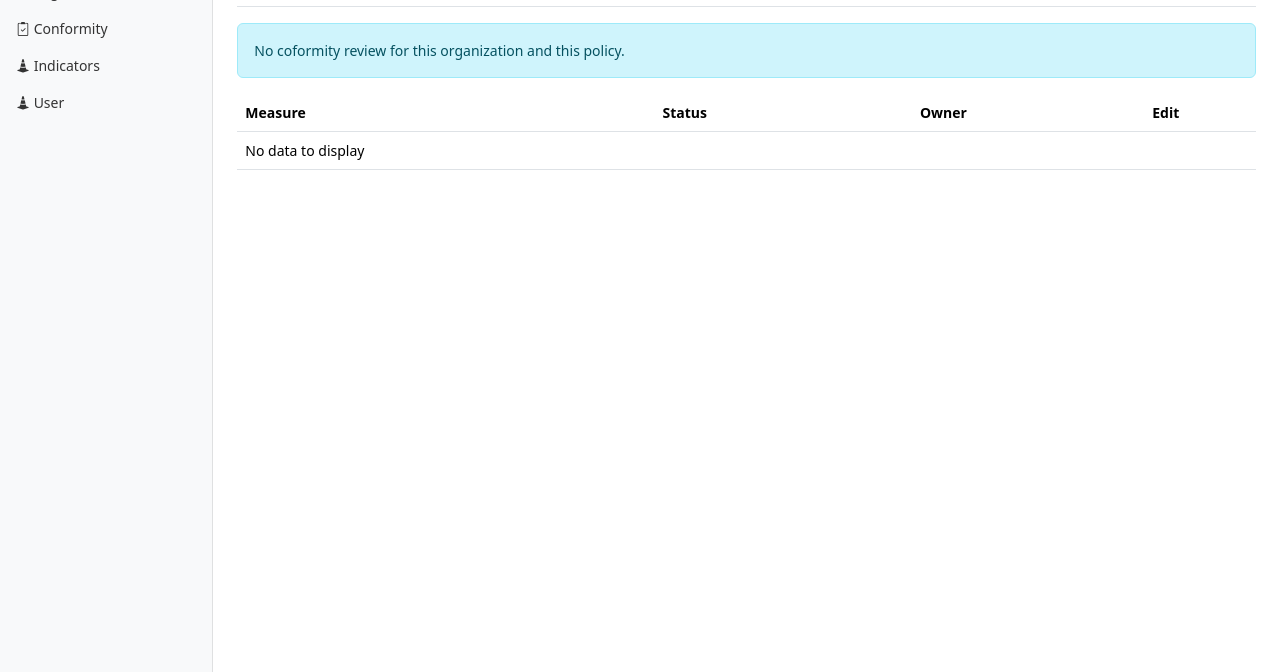
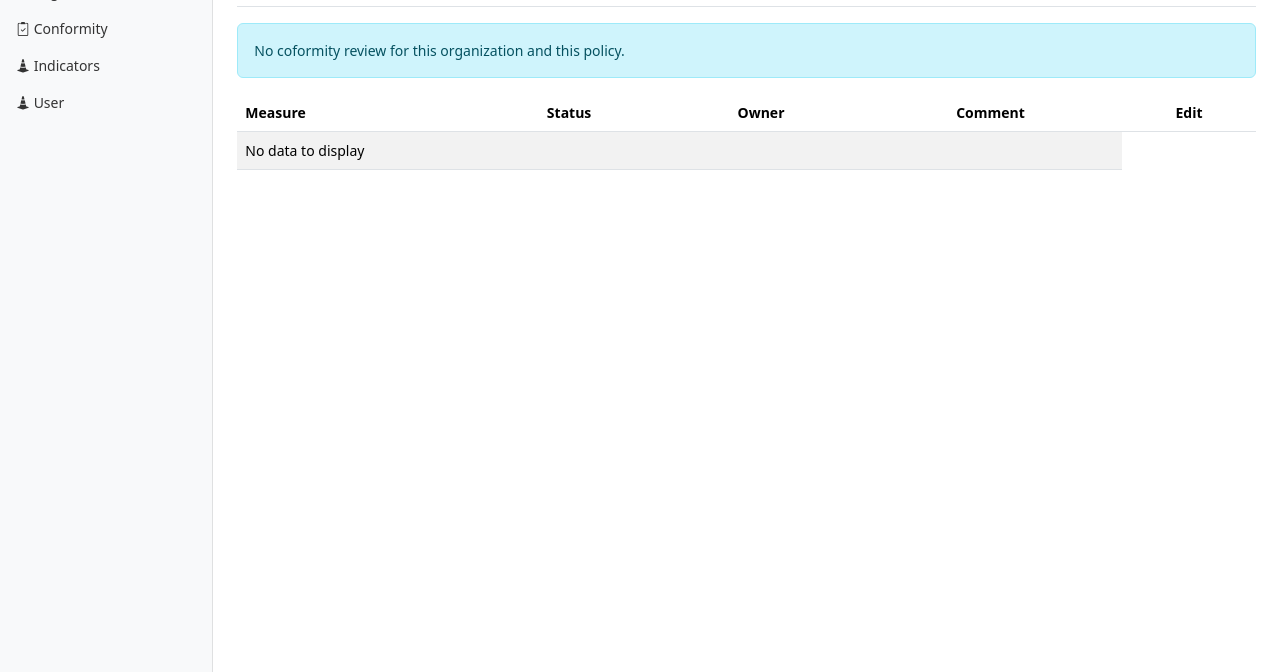
Before and after one commit to pep-un/Oxomium, a Django app: page /conformity/org/1/pol/1/ in a window 1280 px wide. Shown: the part 128-800 px from the top of the page. Run offline with Django 4.2, Linux system fonts and the light colour scheme; the visitor is signed in with stand-in values (Sample User, id 1); data that the repository does not hold is empty; some libraries are stand-ins or nearby versions.

Commit message:
Implement comment on Conformity FIX#7

```diff
--- a/conformity/forms.py
+++ b/conformity/forms.py
@@ -4,7 +4,7 @@ from .models import *
 class ConformityForm(ModelForm):
     class Meta:
         model = Conformity
-        fields = ['responsible','status']
+        fields = ['responsible','status', 'comment']
 
 class OrganizationForm(ModelForm):
     class Meta:
--- a/conformity/models.py
+++ b/conformity/models.py
@@ -119,7 +119,7 @@ class Measure(models.Model):
     policy = models.ForeignKey(Policy, on_delete=models.CASCADE)
     parent = models.ForeignKey('self', on_delete=models.CASCADE, null=True, blank=True)
     title = models.CharField(max_length=256, blank=True)
-    description = models.CharField(max_length=4096, blank=True)
+    description = models.TextField(blank=True)
     is_parent = models.BooleanField(default=False)
 
     def __str__(self):
@@ -142,6 +142,7 @@ class Conformity(models.Model):
     responsible = models.ForeignKey(settings.AUTH_USER_MODEL,
                                     on_delete=models.CASCADE,
                                     null=True, blank=True)
+    comment = models.TextField(max_length=4096, blank=True)
 
     def __str__(self):
         return str(self.organization) + " | " + str(self.measure)
--- a/conformity/templates/conformity/conformity_orgpol_list.html
+++ b/conformity/templates/conformity/conformity_orgpol_list.html
@@ -8,12 +8,13 @@
 {% endblock %}
 
 {% block content %}
-<table class="table table-stiped table-hover align-middle">
+<table class="table table-striped align-middle">
     <thead>
         <tr>
             <th class="">Measure</th>
             <th class="text-center">Status</th>
             <th class="text-center">Owner</th>
+            <th class="text-center">Comment</th>
             <th class="text-center">Edit</th>
         </tr>
     </thead>
@@ -21,13 +22,18 @@
     {% for con in conformity_list.0.get_children %}
         <tr>
             <th class="col">{{ con.measure.title }}</th>
-            <td class="col-4 text-center">
+            <td class="col-3 text-center">
                 <div class="progress">
                     <div class="progress-bar" role="progressbar" style="width: {{ con.status }}%" aria-valuenow="{{ con.status }}" aria-valuemin="0" aria-valuemax="100">{{ con.status }}%</div>
                 </div>
             </td>
-            <td class="col-2 text-center">
+            <td class="col-1 text-center">
                 {{ con.responsible|capfirst }}
+            </td>
+            <td class="col-1 text-center">
+                {% if con.comment %}
+                <i class="bi bi-chat-text" arial-label="has a comment"></i>
+                {% endif %}
             </td>
             <td class="col-1 text-center"> <a href="{% url 'conformity:conformity_form' con.id %}"> <i class="bi bi-pencil-square"></i> </a> </td>
         </tr>
@@ -43,6 +49,11 @@
                 </td>
                 <td class="text-center">
                     {{ con.responsible|capfirst }}
+                </td>
+                <td class="col-1 text-center">
+                    {% if con.comment %}
+                    <i class="bi bi-chat-text"></i>
+                    {% endif %}
                 </td>
                 <td class="text-center">
                     <a href="{% url 'conformity:conformity_form' con.id %}"> <i class="bi bi-pencil-square"></i> </a>
@@ -61,6 +72,11 @@
                         <td class="text-center">
                             {{ con.responsible|capfirst }}
                         </td>
+                        <td class="col-1 text-center">
+                            {% if con.comment %}
+                            <i class="bi bi-chat-text"></i>
+                            {% endif %}
+                        </td>
                         <td class="text-center">
                             <a href="{% url 'conformity:conformity_form' con.id %}"> <i class="bi bi-pencil-square"></i> </a>
                         </td>
--- a/conformity/templates/conformity/organization_list.html
+++ b/conformity/templates/conformity/organization_list.html
@@ -5,7 +5,7 @@
 {% endblock %}
 
 {% block content %}
-    <table class="table table-stiped table-hover align-middle">
+    <table class="table table-striped align-middle">
     <thead>
         <tr>
             <th class="col-1">Organization</th>
--- a/conformity/templates/conformity/policy_list.html
+++ b/conformity/templates/conformity/policy_list.html
@@ -6,7 +6,7 @@
 
 {% block content %}
     {% if policy_list %}
-        <table class="table table-stiped table-hover align-middle">
+        <table class="table table-striped align-middle">
             <thead class="">
                 <tr>
                     <th>#</th>
--- a/conformity/views.py
+++ b/conformity/views.py
@@ -46,16 +46,11 @@ class ConformityOrgPolIndexView(LoginRequiredMixin, generic.ListView):
     template_name = 'conformity/conformity_orgpol_list.html'
 
     def get_queryset(self, **kwargs):
-        return Conformity.objects.filter(organization__id=self.kwargs['org']).filter(measure__policy__id=self.kwargs['pol']).filter(measure__level=0).order_by('measure__order')
+        return Conformity.objects.filter(organization__id=self.kwargs['org']) \
+            .filter(measure__policy__id=self.kwargs['pol']) \
+            .filter(measure__level=0) \
+            .order_by('measure__order')
 
-#def conformityUpdate(request):
-#    data = request.POST.items()
-#    for conformity in data:
-#        if not conformity[0] == 'csrfmiddlewaretoken' and not conformity[0] == 'path':
-#            c = Conformity.objects.get(id=conformity[0])
-#            c.status_set(conformity[1])
-#
-#      return HttpResponseRedirect(request.POST['path'])
 
 class ConformityUpdateView(UpdateView):
     model = Conformity
@@ -68,6 +63,3 @@ class ConformityUpdateView(UpdateView):
 class OrganizationView(UpdateView):
     model = Organization
     form_class = OrganizationForm
-
-#    def form_valid(selfself, form):
-#        form.instance.add_policy(Policy.objects.get('form.cleaned_data.applicable_policies'))
```
Also changed, not shown: conformity/templates/conformity/conformity_list.html (+7 -5 lines), conformity/migrations/0004_conformity_comment_alter_measure_description.py (added).
